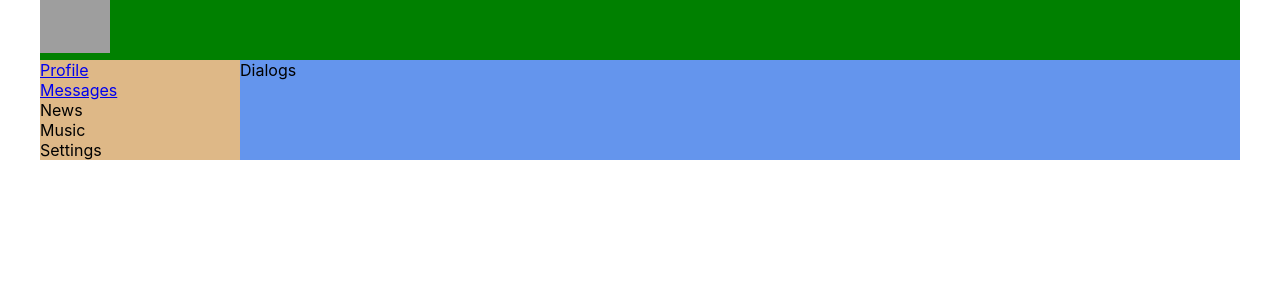
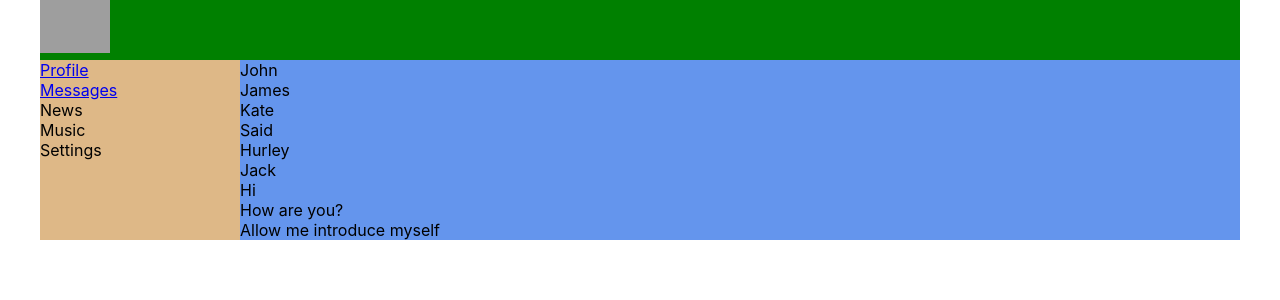
Before and after one commit to Deks47/reactapp1, a React (Create React App) app in the folder my-app/: page / in a window 1280 px wide. Shown: the top 300 px of the page. Built offline with nearby package versions, Linux system fonts and the light colour scheme; grey boxes are pictures that could not be loaded.

Commit message:
Update Dialogs.jsx

```diff
--- a/my-app/src/components/Dialogs/Dialogs.jsx
+++ b/my-app/src/components/Dialogs/Dialogs.jsx
@@ -3,9 +3,35 @@ import s from './Dialogs.module.css';
 
 const Dialogs = (props) => {
     return (
-        <div>
-            Dialogs
+        <div className="{s.dialogs}">
+            <div className="{s.dialogsItems}">
+                <div className="{s.dialog}">
+                    John
+                    </div>
+                <div className="{s.dialog}">
+                    James
+                </div>
+                <div className="{s.dialog}">
+                    Kate
+                </div>
+                <div className="{s.dialog}">
+                    Said
+                </div>
+                <div className="{s.dialog}">
+                    Hurley
+                </div>
+                <div className="{s.dialog}">
+                    Jack
+                </div>
+            </div>
+            <div className="{s.messages}">
+                <div className="{s.messages}">Hi</div>
+                <div className="{s.messages}">How are you?</div>
+                <div className="{s.messages}">Allow me introduce myself</div>
+
+            </div>
         </div>
+
     )
 }
 export default Dialogs;
```
